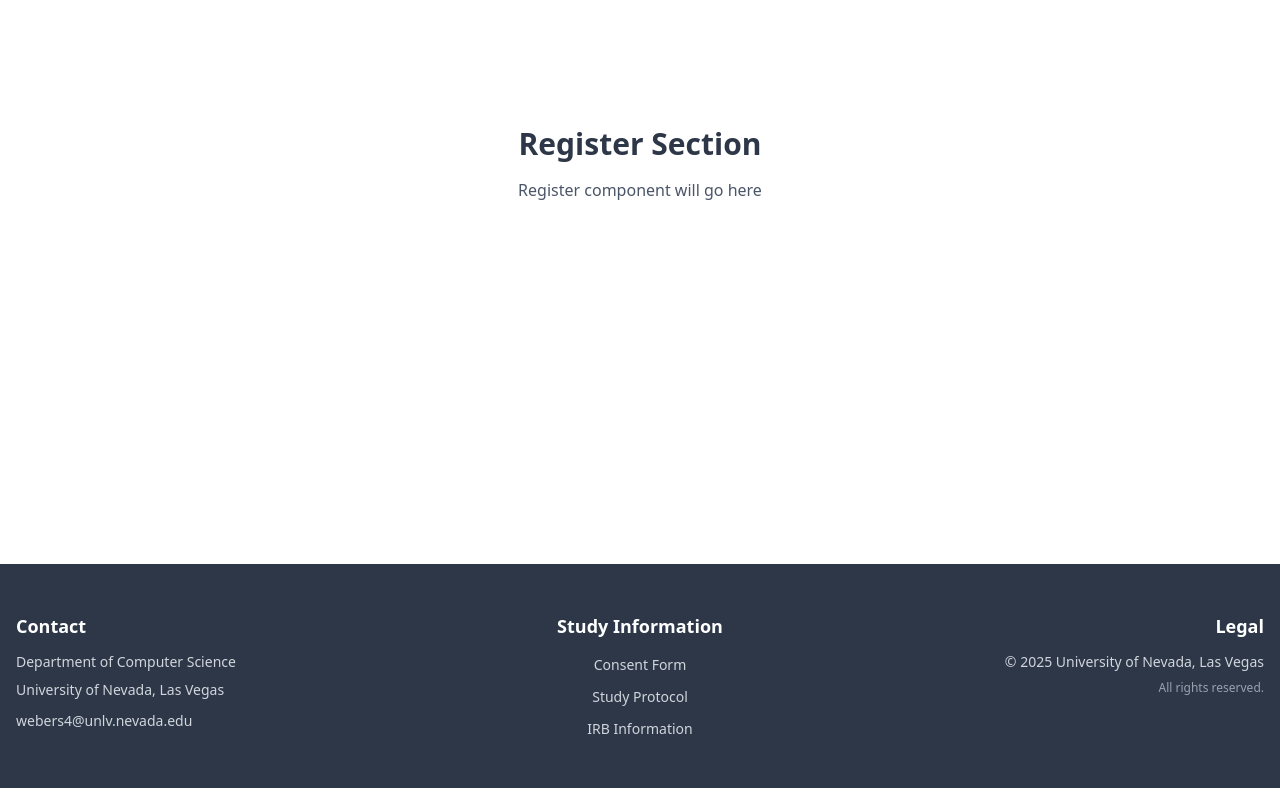
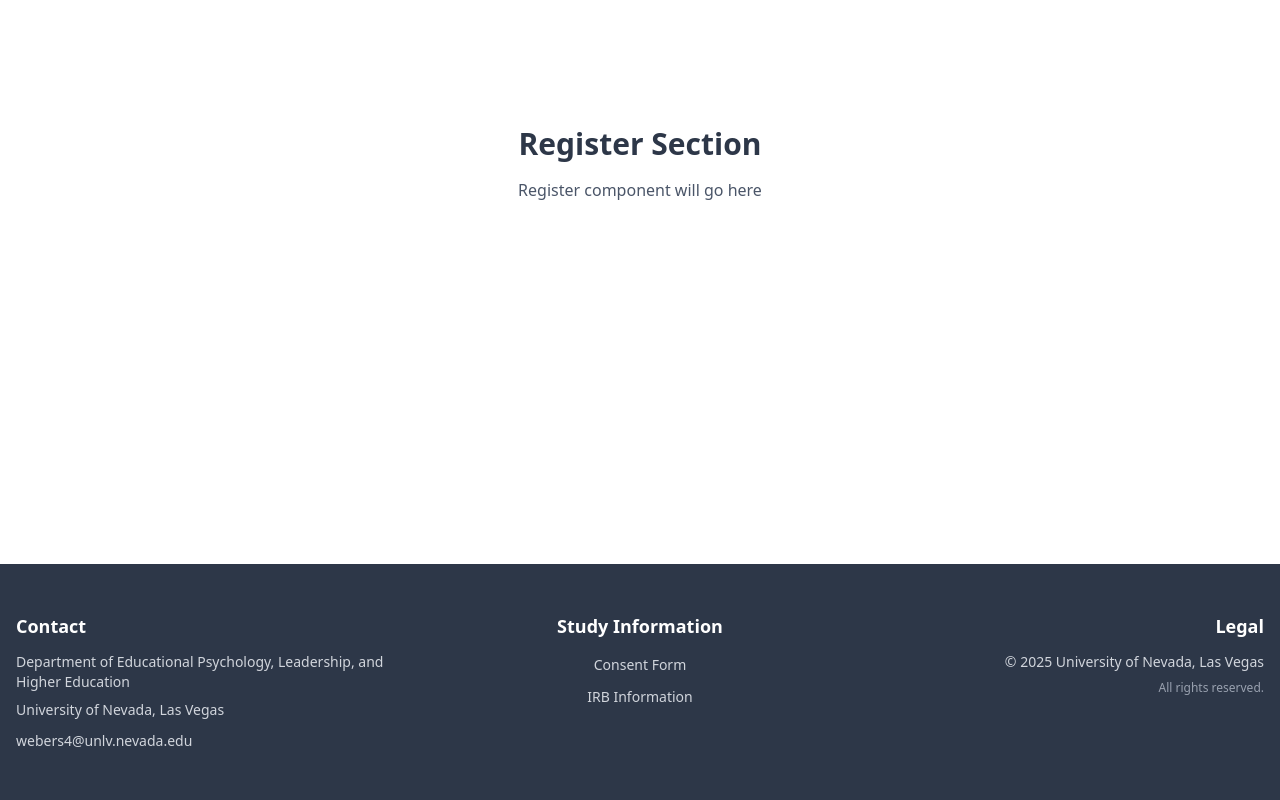
Before and after one commit to weberswords/research-website, a React (Vite) app: page / in a window 1280 px wide. Shown: the part 6613-7413 px from the top of the page. Built offline with nearby package versions, Linux system fonts and the light colour scheme.

Commit message:
Update Footer with correct department and remove Study Protocol
- Change department to "Educational Psychology, Leadership, and Higher Education"
- Remove Study Protocol link (not published on website)
- Keep Consent Form and IRB Information links

```diff
--- a/src/components/Footer.jsx
+++ b/src/components/Footer.jsx
@@ -9,7 +9,7 @@ function Footer() {
           <div>
             <h3 className="font-semibold text-lg mb-3">Contact</h3>
             <p className="text-gray-300 text-sm mb-2">
-              Department of Computer Science
+              Department of Educational Psychology, Leadership, and Higher Education
             </p>
             <p className="text-gray-300 text-sm mb-2">
               University of Nevada, Las Vegas
@@ -32,14 +32,6 @@ function Footer() {
                   className="text-gray-300 text-sm hover:text-primary-scarlet transition-colors"
                 >
                   Consent Form
-                </a>
-              </li>
-              <li>
-                <a
-                  href="#protocol"
-                  className="text-gray-300 text-sm hover:text-primary-scarlet transition-colors"
-                >
-                  Study Protocol
                 </a>
               </li>
               <li>
```
